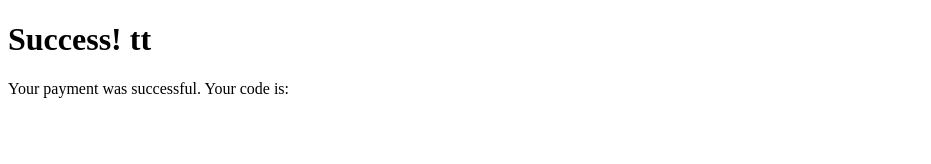
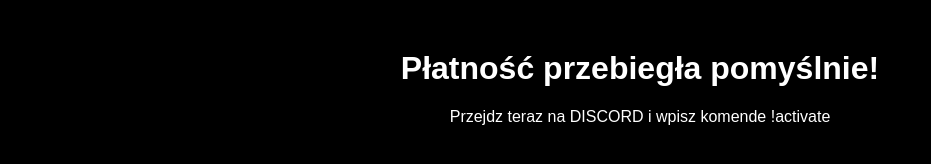
Before and after one commit to allarchive/dddd, a plain HTML site: page index.html in a window 1280 px wide. Shown: the whole page, without its empty margins (0-931 px from the left). Drawn offline with Linux system fonts and the light colour scheme.

Commit message:
Update index.html

```diff
--- a/index.html
+++ b/index.html
@@ -4,6 +4,24 @@
 	<title>Success Page</title>
 	<meta charset="UTF-8">
 	<meta name="viewport" content="width=device-width, initial-scale=1.0">
+	<style>
+		body {
+			background-color: black;
+			color: white;
+			font-family: Arial, sans-serif;
+			text-align: center;
+		}
+		h1 {
+			margin-top: 50px;
+		}
+		p {
+			margin-bottom: 50px;
+		}
+		#code {
+			font-size: 36px;
+			font-weight: bold;
+		}
+	</style>
 	<script>
 		// wyciągnięcie kodu z adresu URL po załadowaniu strony
 		window.addEventListener('load', () => {
@@ -18,8 +36,8 @@
 	</script>
 </head>
 <body>
-	<h1>Success! tt</h1>
-	<p>Your payment was successful. Your code is:</p>
+	<h1>Płatność przebiegła pomyślnie!</h1>
+	<p>Przejdz teraz na DISCORD i wpisz komende !activate </p>
 	<p id="code"></p>
 </body>
 </html>
```
